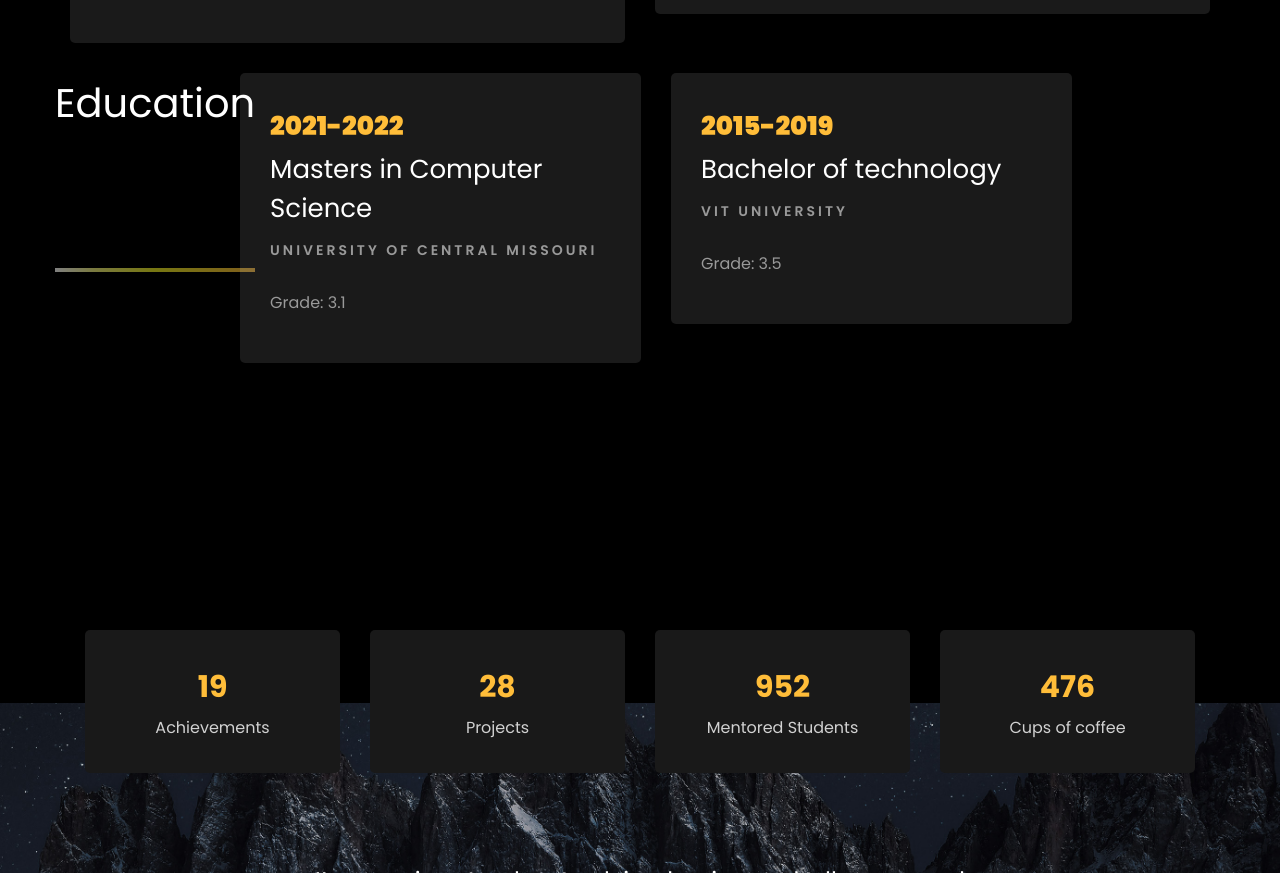
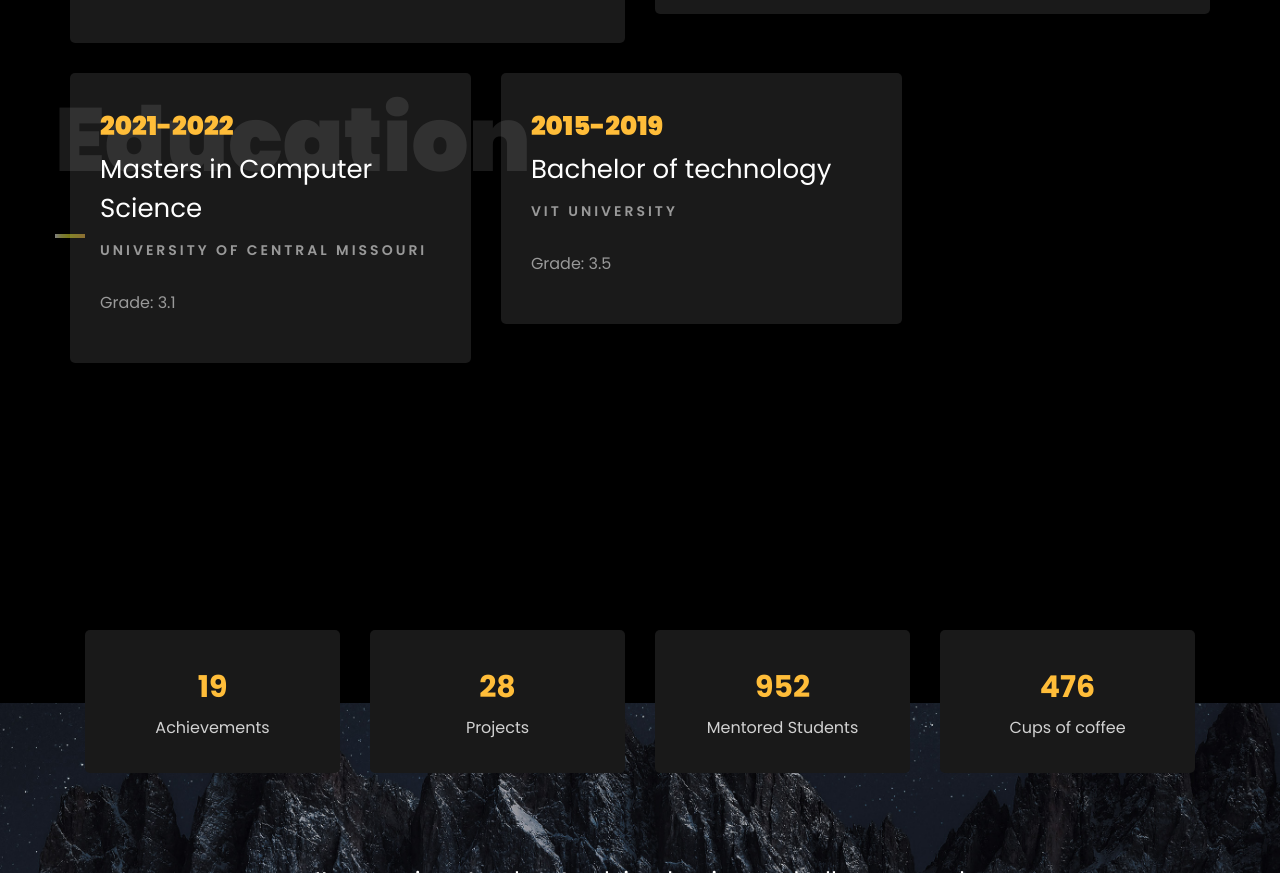
Before and after one commit to gvkvinod3/Portfolio, a plain HTML site: page index.html in a window 1280 px wide. Shown: the part 3167-4040 px from the top of the page. Drawn offline with Linux system fonts and the light colour scheme; files whose address does not match are found by name.

Commit message:
Adjust Education header size for better styling

```diff
--- a/index.html
+++ b/index.html
@@ -374,7 +374,9 @@
 		<br>
 
 		<div class="row">
-			<h1 class="big big-3">Education</h1>
+			<div class="col-md-10 heading-section text-center ftco-animate">
+				<h1 class="big big-2">Education</h1>
+			</div>
 			<div class="underline"></div>
 		</div>
 		<br>
```
